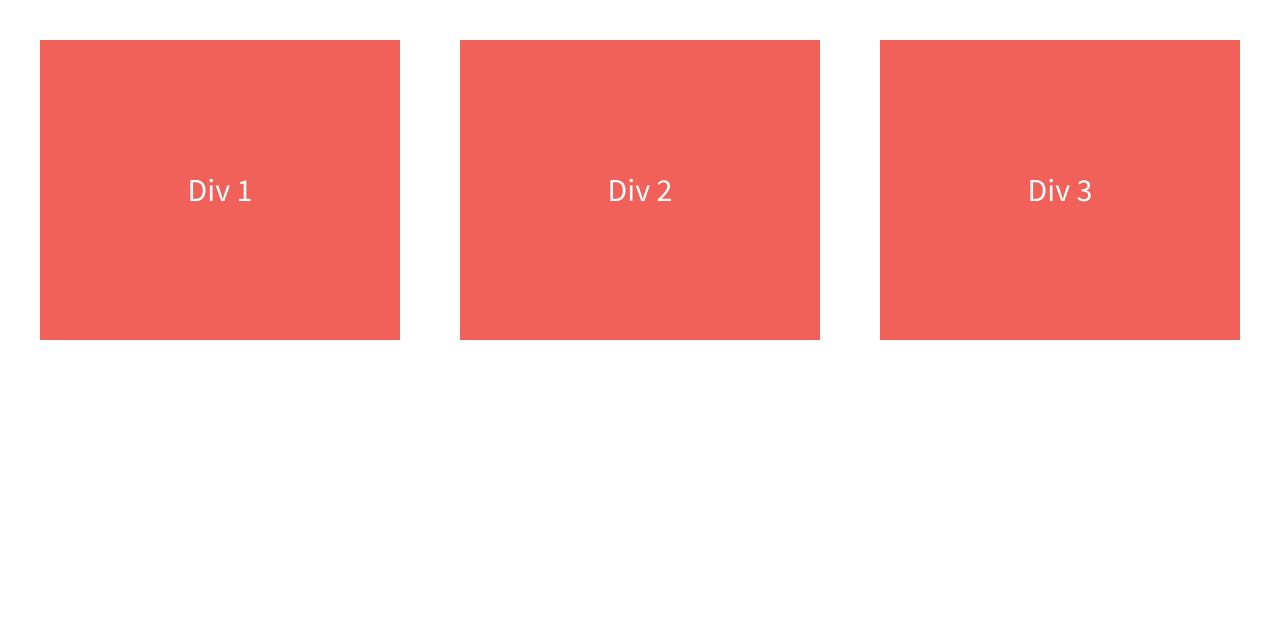
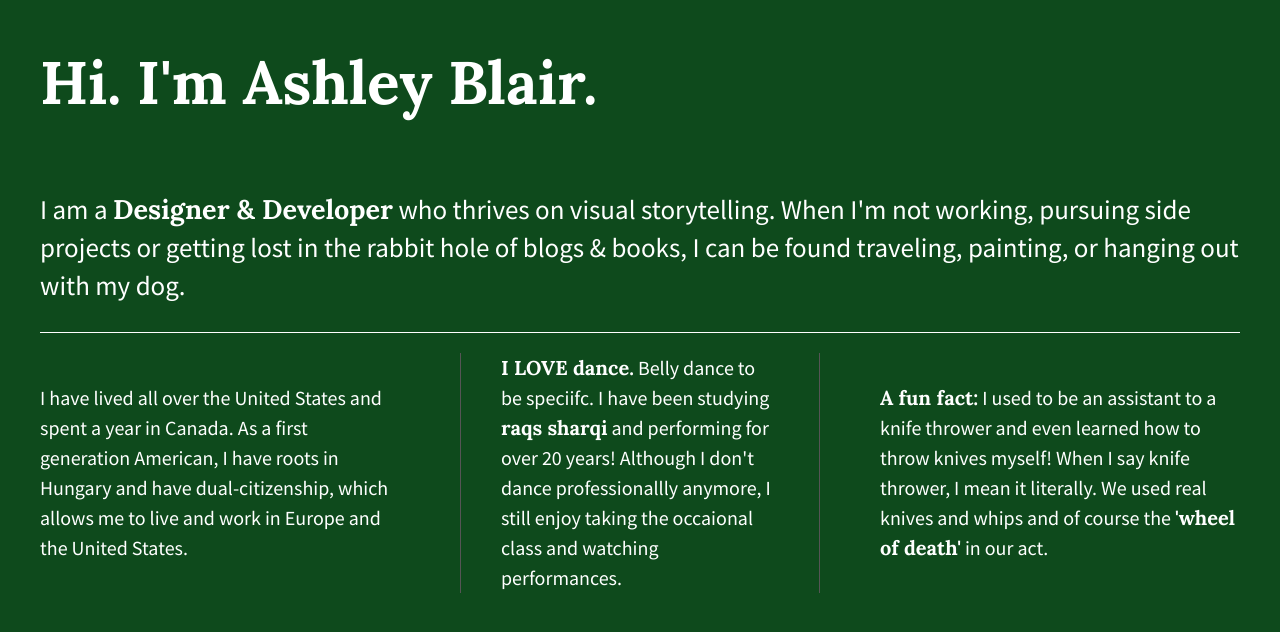
Before and after one commit to AshleyBlair/flexbox-project, a plain HTML site: page index.html in a window 1280 px wide. Drawn offline with nearby package versions, Linux system fonts and the light colour scheme.

Commit message:
Added content to divs and css

```diff
--- a/css/main.css
+++ b/css/main.css
@@ -95,38 +95,71 @@ textarea {
    Author's custom styles
    ========================================================================== */
 
-
+/*Large Background Image*/
 html {
-  background-color: #fff;
+  background-color: #0e4a1c;
   height: 100%;
   width: 100%;
 }
 
 body {
   font-family: 'Source Sans Pro', sans-serif;
-  padding: 2em;
+  padding: 0em 2em;
   font-size: 1.25em;
-  height: 100%;
+  color: #fff;
+  display: flex;
+  justify-content: center;
 }
 
 .wrapper {
   display: flex;
+  flex-flow: row wrap;
   justify-content: space-between;
+  max-width: 1200px;
 }
 
-.div-1,
-.div-2,
-.div-3 {
+p span {
+  font-family: 'Lora', sans-serif;
+}
+
+header {
+  width: 100%;
+  display: flex;
+  justify-content: flex-start;
+}
+
+header h1 {
+  font-family: 'Lora', sans-serif;
+  font-size: 3em;
+}
+
+main {
+  width: 100%;
   display: flex;
   justify-content: center;
-  align-items:center;
-  color: #fff;
+  border-bottom: 1px solid #fff;
+}
+
+main p {
+  font-size: 1.35em;
+}
+
+.flex-items {
+  display: flex;
+  justify-content: center;
+  align-items: center;
   line-height: 1.5em;
-  font-size: 1.6em;
-  background-color: #f16059;
-  width: 30%;
-  height: 300px;
+  font-size: 1em;
+  border-bottom: 1px solid #555;
 }
+
+/* footer {
+  border-top: 1px solid #fff;
+}
+
+footer i {
+  padding: 30px 20px 0 0;
+} */
 
 /* ==========================================================================
    Helper classes
@@ -208,6 +241,24 @@ body {
    Modify as content requires.
    ========================================================================== */
 
+@media all and (max-width: 768px) {
+    body {
+      padding: 1em;
+    }
+}
+
+@media (min-width: 1200px) {
+    .flex-items {
+      flex-basis: 30%;
+      border-bottom: none;
+    }
+
+    #div-2 p {
+      border-left: 1px solid #555;
+      border-right: 1px solid #555;
+      padding: 0 40px;
+    }
+}
 
 @media print,
        (-webkit-min-device-pixel-ratio: 1.25),
--- a/index.html
+++ b/index.html
@@ -3,7 +3,7 @@
     <head>
         <meta charset="utf-8">
         <meta http-equiv="x-ua-compatible" content="ie=edge">
-        <title>Make me into a grid!</title>
+        <title>Ashley Blair</title>
         <meta name="description" content="">
         <meta name="viewport" content="width=device-width, initial-scale=1">
 
@@ -22,14 +22,20 @@
         <![endif]-->
 
         <section class="wrapper">
-            <div class="div-1">
-                Div 1
+            <header>
+                <h1>Hi. I'm Ashley Blair.</h1>
+            </header>
+            <main>
+                <p>I am a <span>Designer & Developer</span> who thrives on visual storytelling. When I'm not working, pursuing side projects or getting lost in the rabbit hole of blogs & books, I can be found traveling, painting, or hanging out with my dog.</p>
+            </main>
+            <div id="div-1" class="flex-items">
+                <p>I have lived all over the United States and spent a year in Canada. As a first generation American, I have roots in Hungary and have dual-citizenship, which allows me to live and work in Europe and the United States.</p>
             </div>
-            <div class="div-2">
-                Div 2
+            <div id="div-2" class="flex-items">
+                <p><span>I LOVE dance.</span> Belly dance to be speciifc. I have been studying <span>raqs sharqi</span> and performing for over 20 years! Although I don't dance professionallly anymore, I still enjoy taking the occaional class and watching performances.</p>
             </div>
-            <div class="div-3">
-                Div 3
+            <div id="div-3" class="flex-items">
+                <p><span>A fun fact:</span> I used to be an assistant to a knife thrower and even learned how to throw knives myself! When I say knife thrower, I mean it literally. We used real knives and whips and of course the <span>'wheel of death'</span> in our act.</p>
             </div>
         </section>
 
```
